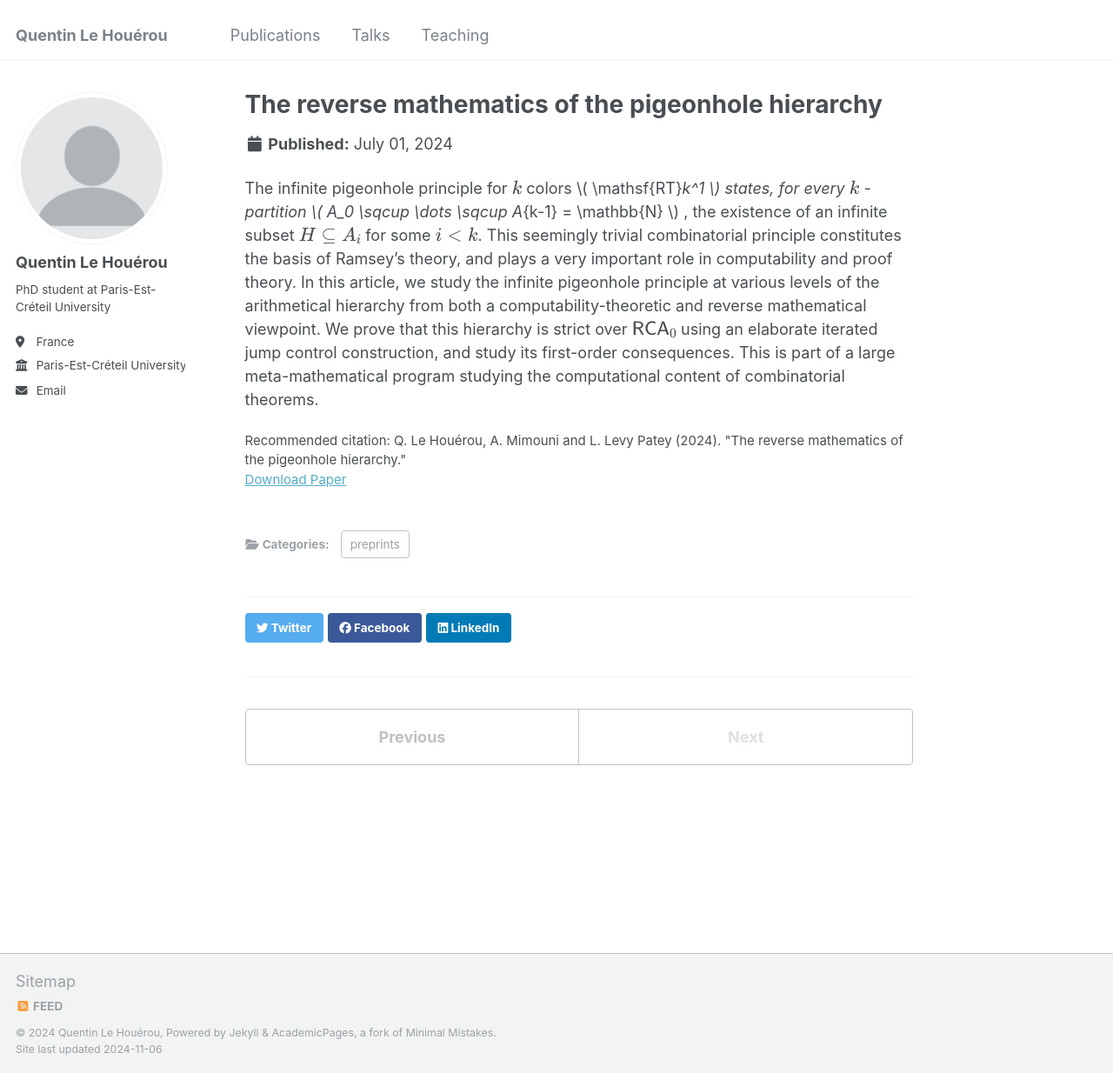
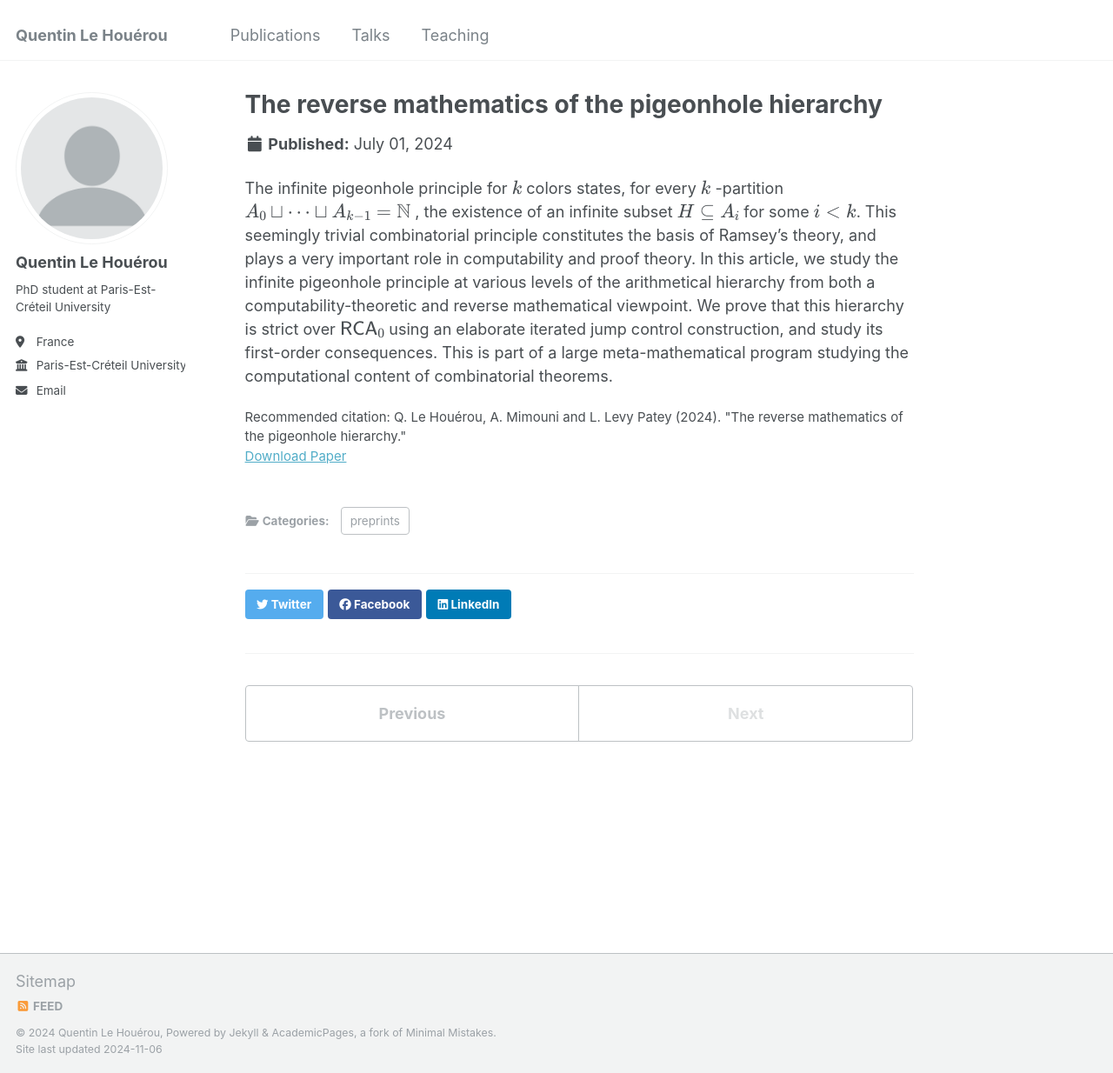
Before and after one commit to QuentinLH/quentinlh.github.io, a Jekyll site: the page built from _publications/houerou2024reverse.md, in a window 1280 px wide and 1234 px high. Shown: the whole window at 87% size. Built offline with Jekyll 4.4.1, drawn with Linux system fonts in a browser that asks for light colours.

Commit message:
markdown try 6

```diff
--- a/_publications/houerou2024reverse.md
+++ b/_publications/houerou2024reverse.md
@@ -10,4 +10,4 @@ citation: "Q. Le Houérou, A. Mimouni and L. Levy Patey (2024). &quot;The revers
 
 ---
 
-The infinite pigeonhole principle for \\( k \\) colors \\( \mathsf{RT}_k^1 \\) states, for every  \\( k \\) -partition \\( A_0 \sqcup \dots \sqcup A_{k-1} = \mathbb{N} \\) , the existence of an infinite subset \\(H \subseteq A_i\\) for some \\(i < k\\). This seemingly trivial combinatorial principle constitutes the basis of Ramsey's theory, and plays a very important role in computability and proof theory. In this article, we study the infinite pigeonhole principle at various levels of the arithmetical hierarchy from both a computability-theoretic and reverse mathematical viewpoint. We prove that this hierarchy is strict over \\(\mathsf{RCA}_0\\) using an elaborate iterated jump control construction, and study its first-order consequences. This is part of a large meta-mathematical program studying the computational content of combinatorial theorems.
+The infinite pigeonhole principle for \\( k \\) colors  states, for every  \\( k \\) -partition \\( A_0 \sqcup \dots \sqcup A_{k-1} = \mathbb{N} \\) , the existence of an infinite subset \\(H \subseteq A_i\\) for some \\(i < k\\). This seemingly trivial combinatorial principle constitutes the basis of Ramsey's theory, and plays a very important role in computability and proof theory. In this article, we study the infinite pigeonhole principle at various levels of the arithmetical hierarchy from both a computability-theoretic and reverse mathematical viewpoint. We prove that this hierarchy is strict over \\(\mathsf{RCA}_0\\) using an elaborate iterated jump control construction, and study its first-order consequences. This is part of a large meta-mathematical program studying the computational content of combinatorial theorems.
```
